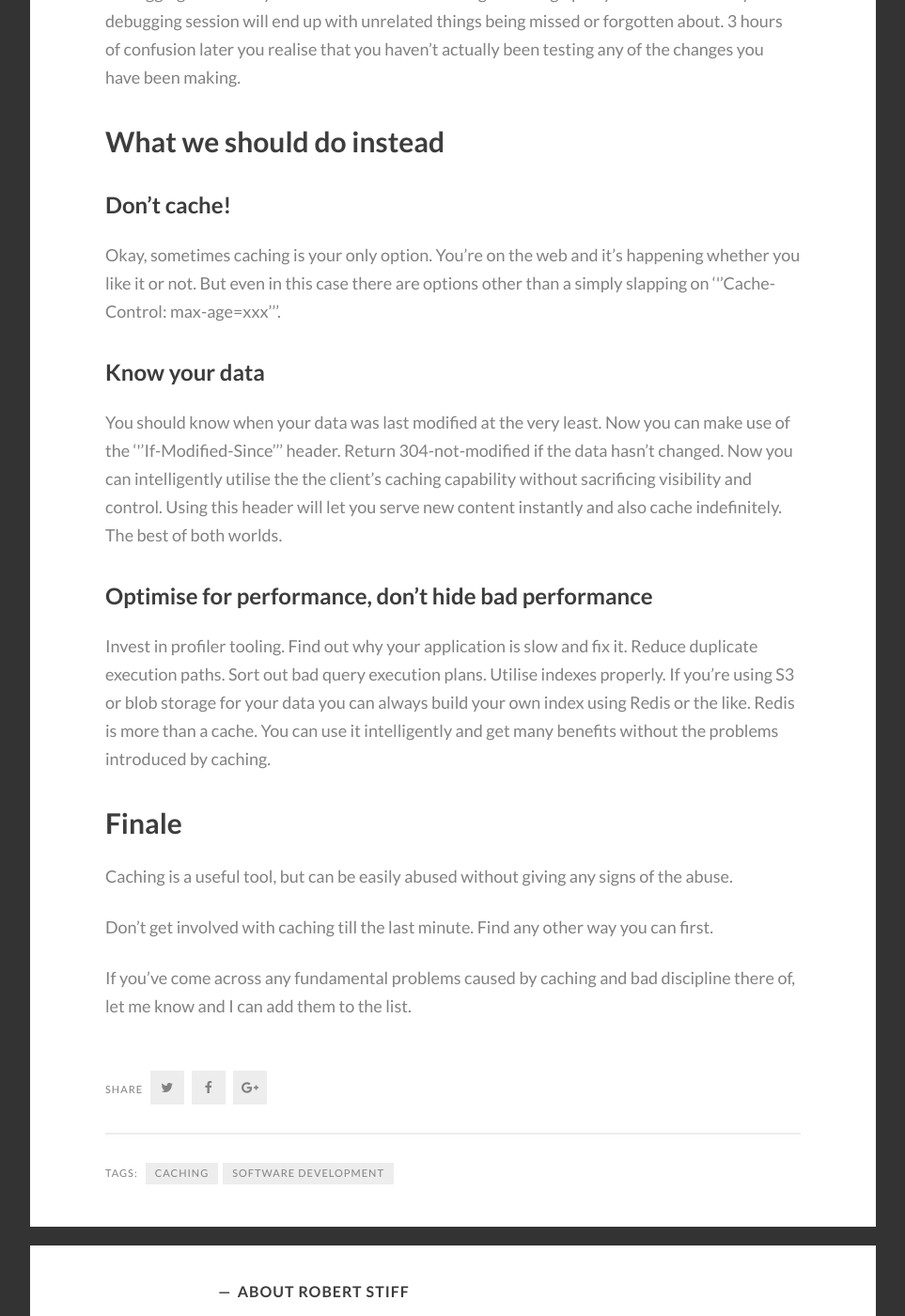
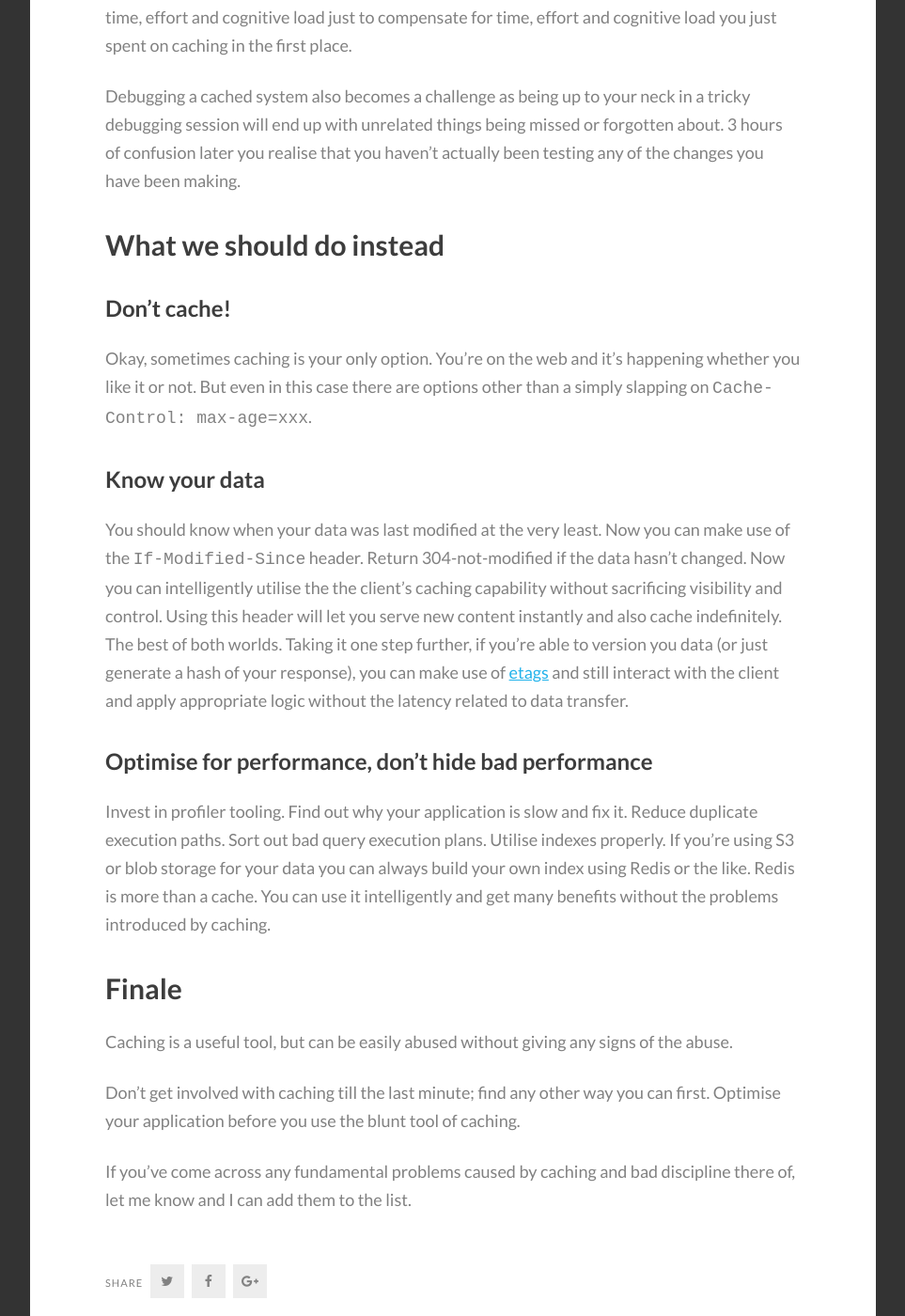
Before and after one commit to uatec/hidef.github.io, a Jekyll site: the page built from _posts/2016-12-25-the-caching-antipattern.md, in a window 1280 px wide and 1400 px high, scrolled down 3515 px. Shown: the whole window at 94% size, without its empty margins (8-971 px from the left). Built offline with Jekyll 4.4.1, drawn with Linux system fonts in a browser that asks for light colours; some web fonts are replaced; comment, search, counter and statistics services are not loaded; some of the changed text lies outside the part shown.

Commit message:
TLDR and refinements.

````diff
--- a/_posts/2016-12-25-the-caching-antipattern.md
+++ b/_posts/2016-12-25-the-caching-antipattern.md
@@ -5,6 +5,10 @@
 tags: ["caching", "Software Development"]
 date: 2016-12-25
 ---
+
+TL;DR - Caching done badly has bad implications. Try your hardest not to cache data; but if you really do have to, make sure you do it right.
+
+***
 
 > There are only two hard things in Computer Science: cache invalidation and naming things.
 >
@@ -74,11 +78,11 @@
 
 ### Don't cache!
 
-Okay, sometimes caching is your only option. You're on the web and it's happening whether you like it or not. But even in this case there are options other than a simply slapping on '''Cache-Control: max-age=xxx'''.
+Okay, sometimes caching is your only option. You're on the web and it's happening whether you like it or not. But even in this case there are options other than a simply slapping on ```Cache-Control: max-age=xxx```.
 
 ### Know your data
 
-You should know when your data was last modified at the very least. Now you can make use of the '''If-Modified-Since''' header. Return 304-not-modified if the data hasn't changed. Now you can intelligently utilise the the client's caching capability without sacrificing visibility and control. Using this header will let you serve new content instantly and also cache indefinitely. The best of both worlds.
+You should know when your data was last modified at the very least. Now you can make use of the ```If-Modified-Since``` header. Return 304-not-modified if the data hasn't changed. Now you can intelligently utilise the the client's caching capability without sacrificing visibility and control. Using this header will let you serve new content instantly and also cache indefinitely. The best of both worlds. Taking it one step further, if you're able to version you data (or just generate a hash of your response), you can make use of [etags](https://en.wikipedia.org/wiki/HTTP_ETag) and still interact with the client and apply appropriate logic without the latency related to data transfer.
 
 ### Optimise for performance, don't hide bad performance
 
@@ -88,6 +92,6 @@
 
 Caching is a useful tool, but can be easily abused without giving any signs of the abuse.
 
-Don't get involved with caching till the last minute. Find any other way you can first.
+Don't get involved with caching till the last minute; find any other way you can first. Optimise your application before you use the blunt tool of caching.
 
 If you've come across any fundamental problems caused by caching and bad discipline there of, let me know and I can add them to the list.
````
